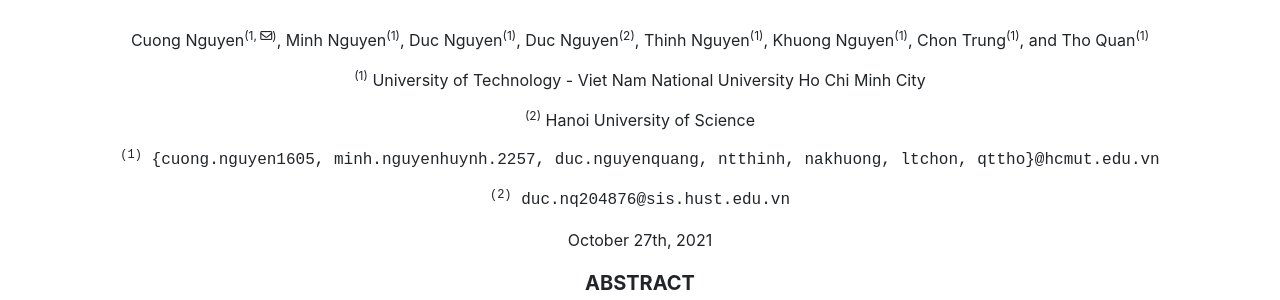
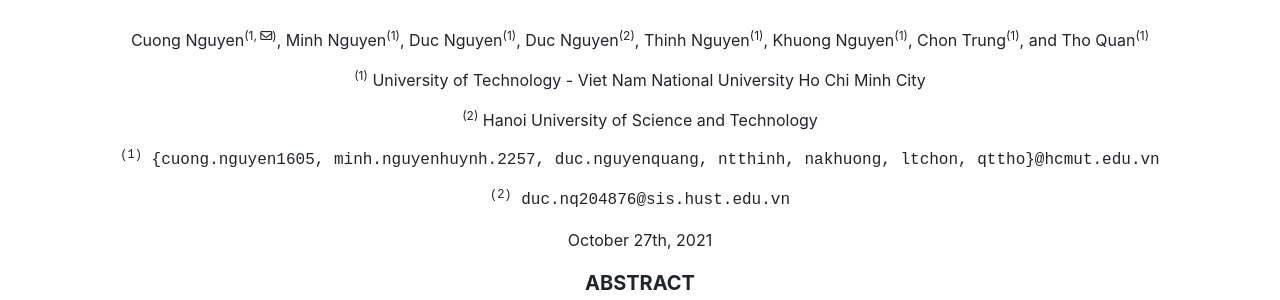
Before and after one commit to martinakaduc/BeCaked, a Flask app: page /about in a window 1280 px wide. Shown: the part 168-468 px from the top of the page. Run offline with Flask 2, Linux system fonts and the light colour scheme; parts of the project's set-up code (start-up, migrations or seed data) failed here and were passed over; some libraries are stand-ins or nearby versions.

Commit message:
fix content

```diff
--- a/templates/about.html
+++ b/templates/about.html
@@ -15,7 +15,7 @@
     Trung<sup>(1)</sup>, and Tho Quan<sup>(1)</sup>
   </p>
   <p align="center"><sup>(1)</sup> University of Technology - Viet Nam National University Ho Chi Minh City</p>
-  <p align="center"><sup>(2)</sup> Hanoi University of Science</p>
+  <p align="center"><sup>(2)</sup> Hanoi University of Science and Technology</p>
   <p align="center" style="font-family: 'Courier New', monospace;"><sup>(1)</sup> {cuong.nguyen1605,
     minh.nguyenhuynh.2257, duc.nguyenquang, ntthinh, nakhuong, ltchon, qttho}@hcmut.edu.vn</p>
   <p align="center" style="font-family: 'Courier New', monospace;"><sup>(2)</sup> duc.nq204876@sis.hust.edu.vn</p>
```
